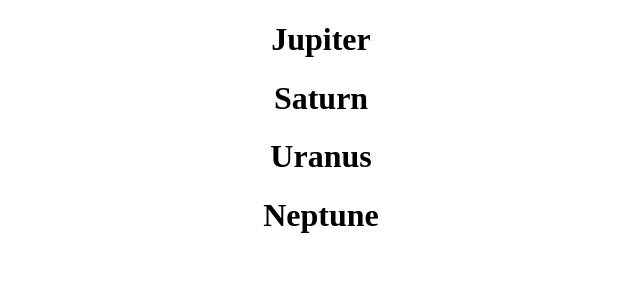
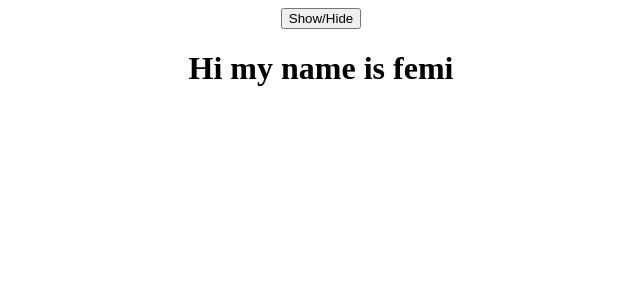
Before and after one commit to femiopebiyi/react-video-1, a React (Create React App) app: page / in a window 1280 px wide. Shown: the top 300 px of the page, without its empty margins (319-959 px from the left). Built offline with nearby package versions, Linux system fonts and the light colour scheme.

Commit message:
useState hooks and states in react

```diff
--- a/src/App.js
+++ b/src/App.js
@@ -1,7 +1,8 @@
 
 import './App.css';
-import {Users } from "./User"
-import { planets } from './planets';
+import { useState } from 'react';
+// import {Users } from "./User"
+// import { planets } from './planets';
 
 // function App() {
 //   const age = 17
@@ -42,17 +43,57 @@ import { planets } from './planets';
 //     </div>
 //   );
 // }
-function App() {
+// function App() {
 
 
-  return (
-    <div className="App">
-      {planets.map((planet)=>{
-        return planet.isGasPlanet &&  <h1>{planet.name}</h1>
-      })}
-    </div>
-  );
-}
+//   return (
+//     <div className="App">
+//       {planets.map((planet)=>{
+//         return planet.isGasPlanet &&  <h1>{planet.name}</h1>
+//       })}
+//     </div>
+//   );
+// }
+
+
+  // function App() {
+  //   let [age, setAge] = useState(0)
+  //   const increaseAge = ()=>{
+  //     setAge(age+=1)
+  //   }
+  //   return (
+  //     <div className="App">
+  //       {age} <button onClick={increaseAge}>Increase Age</button>
+  //     </div>
+  //   );
+  // }
+  // function App() {
+  //   let [inputValue, setInputValue] = useState("")
+
+  //   const handleInputChange = (event)=>{
+  //     setInputValue(event.target.value)
+  //   }
+
+  //   return (
+  //     <div className="App">
+  //       <input type='text' onChange={handleInputChange}/>
+  //       <p>{inputValue}</p>
+  //     </div>
+  //   );
+  // }
+
+  function App() {
+    let [textColor, showTextColor] = useState("black")
+
+    return (
+      <div className="App">
+        <button onClick={()=>{
+          showTextColor(textColor === "black" ? "red" : "black")
+        }}>Show/Hide</button>
+        <h1 style={{color: textColor}}>Hi my name is femi</h1>
+      </div>
+    );
+  }
 
 
 
@@ -67,25 +108,25 @@ export default App;
 //   return <h2>Pedro</h2>
 // }
 
-const User = (props)=>{
-  return <div>
-    <h1>{props.name}</h1>
-    <h1>{props.age}</h1>
-    <h1>{props.email}</h1>
-  </div>
-}
+// const User = (props)=>{
+//   return <div>
+//     <h1>{props.name}</h1>
+//     <h1>{props.age}</h1>
+//     <h1>{props.email}</h1>
+//   </div>
+// }
 
 
-const Job = (props)=>{
-  return <div>
-    <h1>{props.salary}</h1>
-    <h1>{props.position}</h1>
-    <h1>{props.company}</h1>
-  </div>
-}
+// const Job = (props)=>{
+//   return <div>
+//     <h1>{props.salary}</h1>
+//     <h1>{props.position}</h1>
+//     <h1>{props.company}</h1>
+//   </div>
+// }
 
-const Planet = (props)=>{
-  return <div>
+// const Planet = (props)=>{
+//   return <div>
 
-    </div>
-}
+//     </div>
+// }
```
